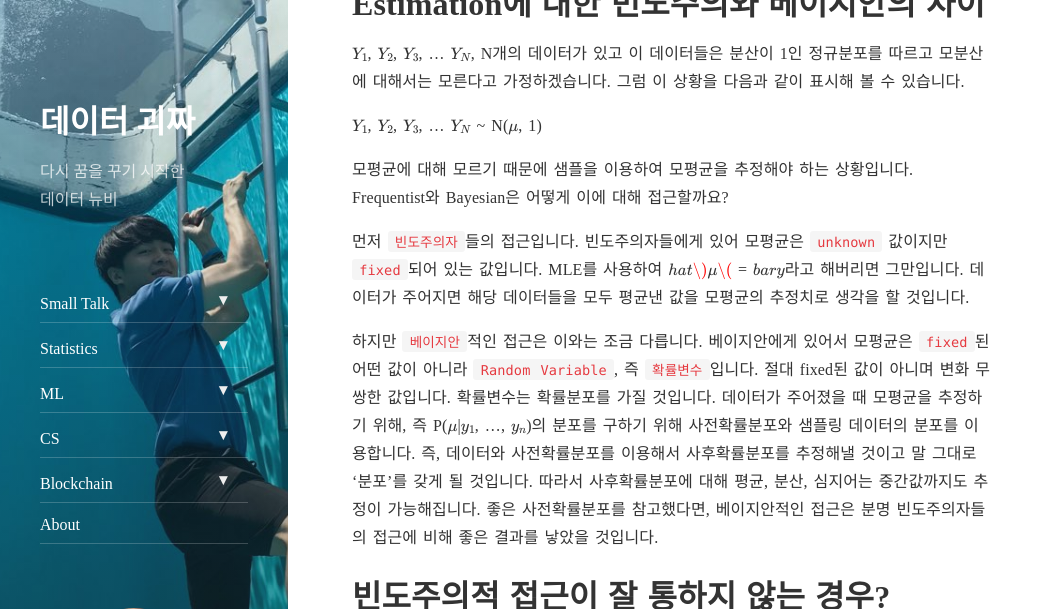
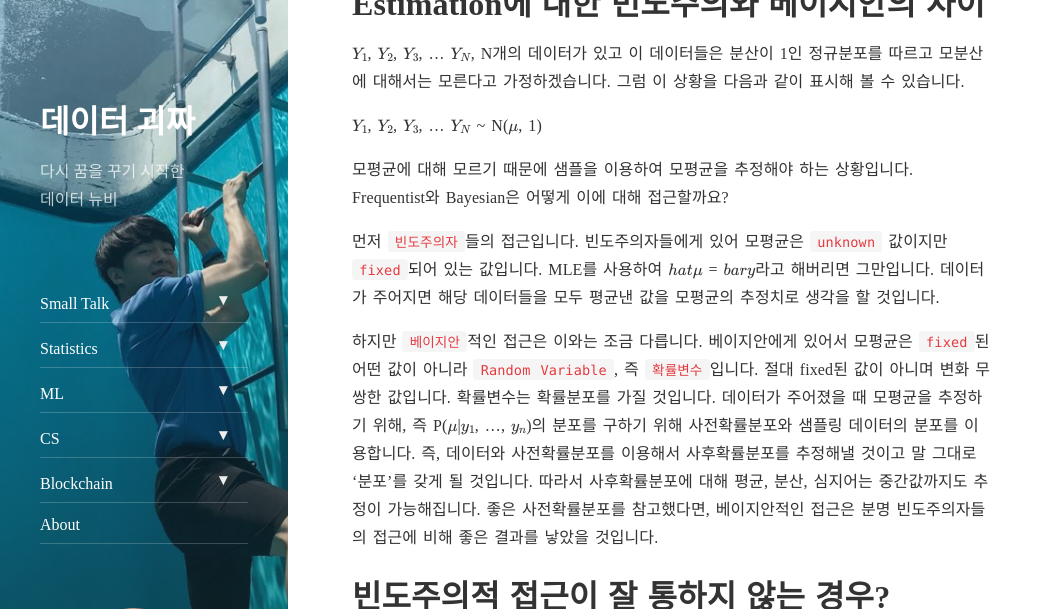
Before and after one commit to tryumanshow/data-weirdo.github.io, a Jekyll site: the page built from _posts/2019-10-19-statistics-bayesian-intro2.markdown, in a window 1280 px wide and 900 px high, scrolled down 368 px, cut to the strip 0-609 px from the top of the window. Shown: the whole strip, without its empty margins (0-1051 px from the left). Built offline with Jekyll 4.4.1, drawn with Linux system fonts in a browser that asks for light colours; nearby versions of some CDN libraries; formulas are drawn with MathJax 3; comment, search, counter and statistics services are not loaded.

Commit message:
Update 2019-10-19-statistics-bayesian-intro2.markdown

```diff
--- a/_posts/2019-10-19-statistics-bayesian-intro2.markdown
+++ b/_posts/2019-10-19-statistics-bayesian-intro2.markdown
@@ -22,7 +22,7 @@ $$Y_1$$, $$Y_2$$, $$Y_3$$, ... $$Y_N$$ ~ N($$\mu$$, 1)
 모평균에 대해 모르기 때문에 샘플을 이용하여 모평균을 추정해야 하는 상황입니다. Frequentist와 Bayesian은 어떻게 이에 대해 접근할까요?
 
 먼저 `빈도주의자`들의 접근입니다. 빈도주의자들에게 있어 모평균은 `unknown` 값이지만 `fixed`되어 있는 값입니다. MLE를 사용하여
-$$hat{$$\mu$$}$$ = $$bar{y}$$라고 해버리면 그만입니다. 데이터가 주어지면 해당 데이터들을 모두 평균낸 값을 모평균의 추정치로 생각을 할 것입니다.
+$$hat{\mu}$$ = $$bar{y}$$라고 해버리면 그만입니다. 데이터가 주어지면 해당 데이터들을 모두 평균낸 값을 모평균의 추정치로 생각을 할 것입니다.
 
 하지만 `베이지안`적인 접근은 이와는 조금 다릅니다. 베이지안에게 있어서 모평균은 `fixed`된 어떤 값이 아니라 `Random Variable`, 즉 `확률변수`입니다.
 절대 fixed된 값이 아니며 변화 무쌍한 값입니다. 확률변수는 확률분포를 가질 것입니다. 데이터가 주어졌을 때 모평균을 추정하기 위해, 즉
```
